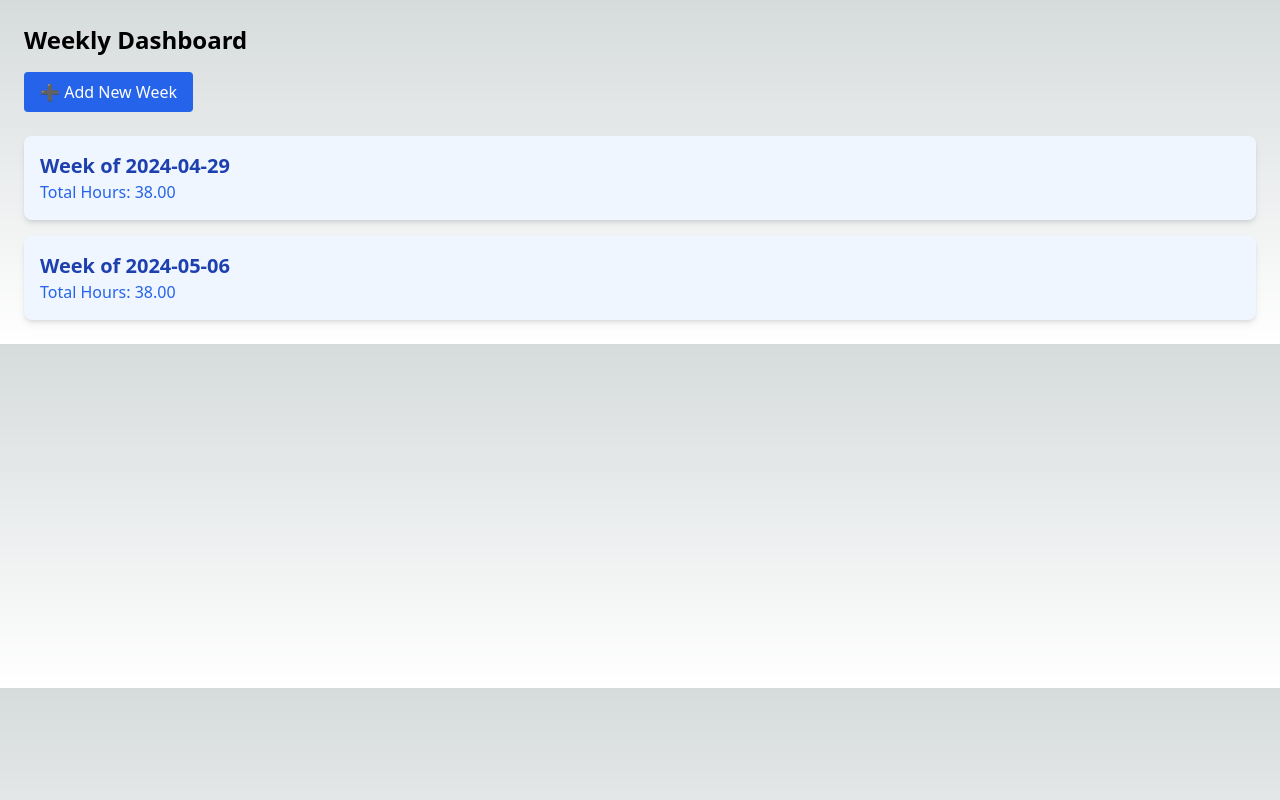
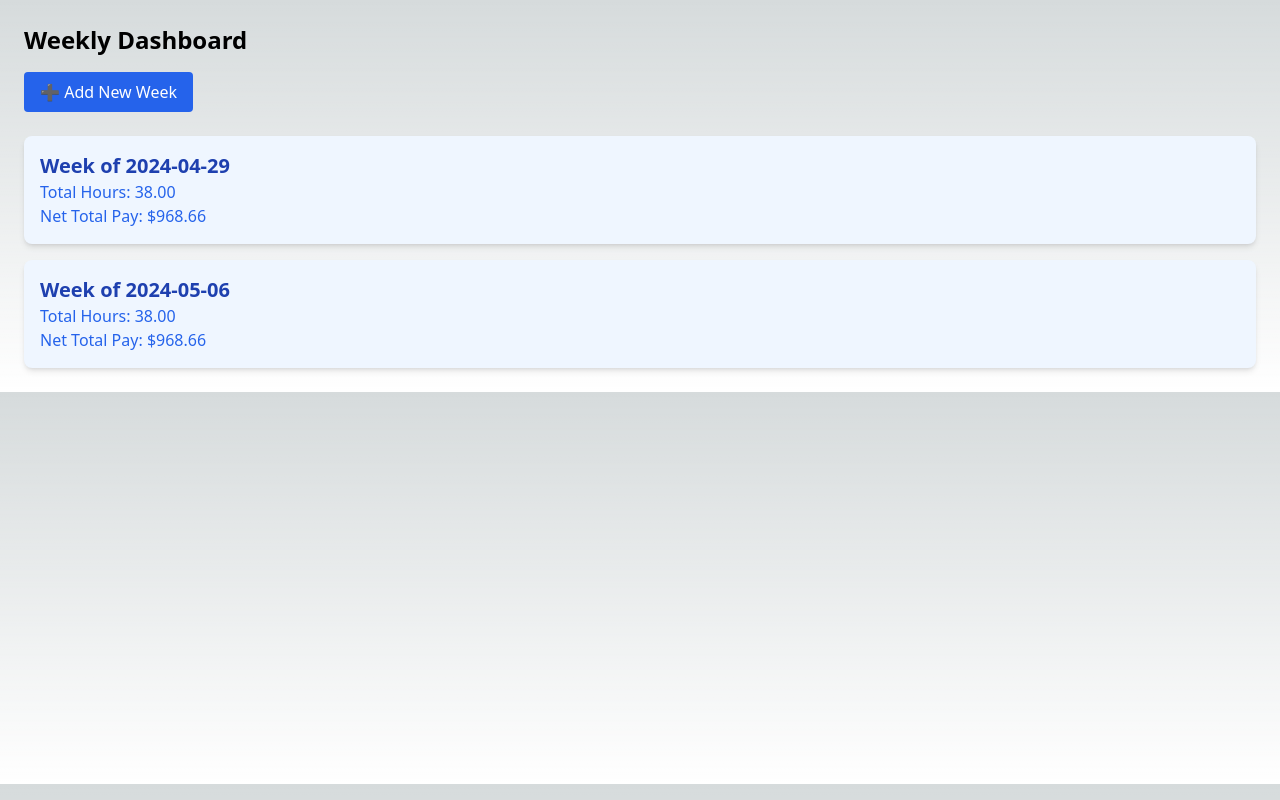
Before and after one commit to leethor92/time-tracker, a Next.js app: page /weekly_dashboard in a window 1280 px wide. Built offline with nearby package versions, Linux system fonts and the light colour scheme.

Commit message:
added net total pay to the dashboard

```diff
--- a/pages/weekly_dashboard.tsx
+++ b/pages/weekly_dashboard.tsx
@@ -1,10 +1,54 @@
 import Link from "next/link";
 import React from "react";
+import { calculateWeeklyNetPay } from "../models/WeekModel";
 
 export default function WeeklyDashboard() {
+  // Sample weekly data
   const weeklyData = [
-    { id: 1, weekStart: "2024-04-29", hours: { Monday: { total: 8 }, Tuesday: { total: 7 }, Wednesday: { total: 8 }, Thursday: { total: 7 }, Friday: { total: 8 } } },
-    { id: 2, weekStart: "2024-05-06", hours: { Monday: { total: 8 }, Tuesday: { total: 7 }, Wednesday: { total: 8 }, Thursday: { total: 7 }, Friday: { total: 8 } } },
+    {
+      id: 1,
+      weekStart: "2024-04-29",
+      hours: {
+        Monday: { start: "", end: "", break: 0, total: 8 },
+        Tuesday: { start: "", end: "", break: 0, total: 7 },
+        Wednesday: { start: "", end: "", break: 0, total: 8 },
+        Thursday: { start: "", end: "", break: 0, total: 7 },
+        Friday: { start: "", end: "", break: 0, total: 8 },
+        Saturday: { start: "", end: "", break: 0, total: 0 },
+        Sunday: { start: "", end: "", break: 0, total: 0 }
+      },
+      hourlyRates: {
+        Monday: 30,
+        Tuesday: 30,
+        Wednesday: 30,
+        Thursday: 30,
+        Friday: 30,
+        Saturday: 30,
+        Sunday: 30
+      }
+    },
+    {
+      id: 2,
+      weekStart: "2024-05-06",
+      hours: {
+        Monday: { start: "", end: "", break: 0, total: 8 },
+        Tuesday: { start: "", end: "", break: 0, total: 7 },
+        Wednesday: { start: "", end: "", break: 0, total: 8 },
+        Thursday: { start: "", end: "", break: 0, total: 7 },
+        Friday: { start: "", end: "", break: 0, total: 8 },
+        Saturday: { start: "", end: "", break: 0, total: 0 },
+        Sunday: { start: "", end: "", break: 0, total: 0 }
+      },
+      hourlyRates: {
+        Monday: 30,
+        Tuesday: 30,
+        Wednesday: 30,
+        Thursday: 30,
+        Friday: 30,
+        Saturday: 30,
+        Sunday: 30
+      }
+    }
   ];
 
   return (
@@ -22,6 +66,10 @@ export default function WeeklyDashboard() {
             (sum, day) => sum + day.total,
             0
           );
+
+          // Calculate net total pay for the week
+          const netTotalPay = calculateWeeklyNetPay(week.hours, week.hourlyRates);
+
           return (
             <li
               key={week.id}
@@ -32,6 +80,9 @@ export default function WeeklyDashboard() {
                   Week of {week.weekStart}
                 </h2>
                 <p className="text-blue-600">Total Hours: {weeklyTotal.toFixed(2)}</p>
+                <p className="text-blue-600">
+                  Net Total Pay: ${netTotalPay.toFixed(2)}
+                </p>
               </Link>
             </li>
           );
```
